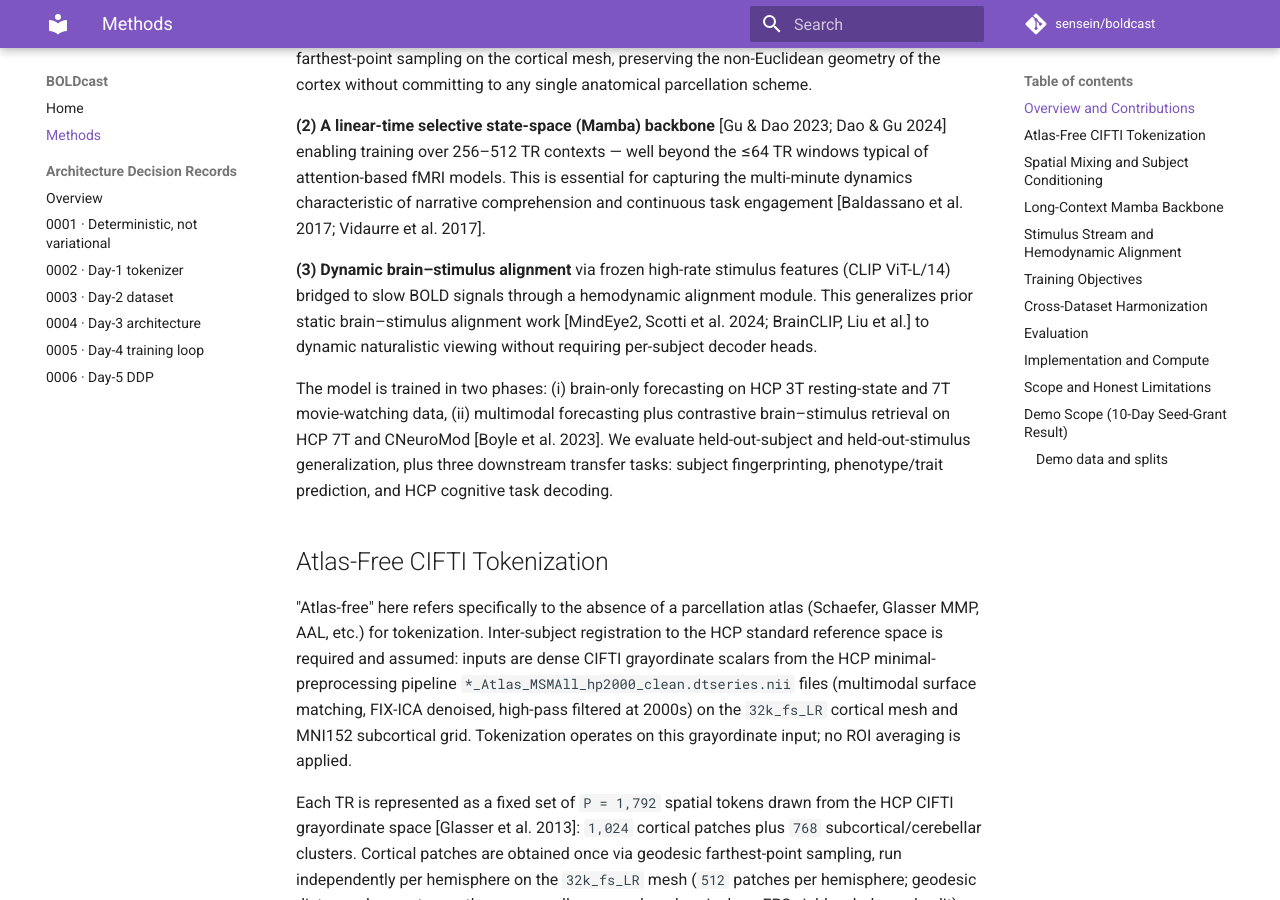
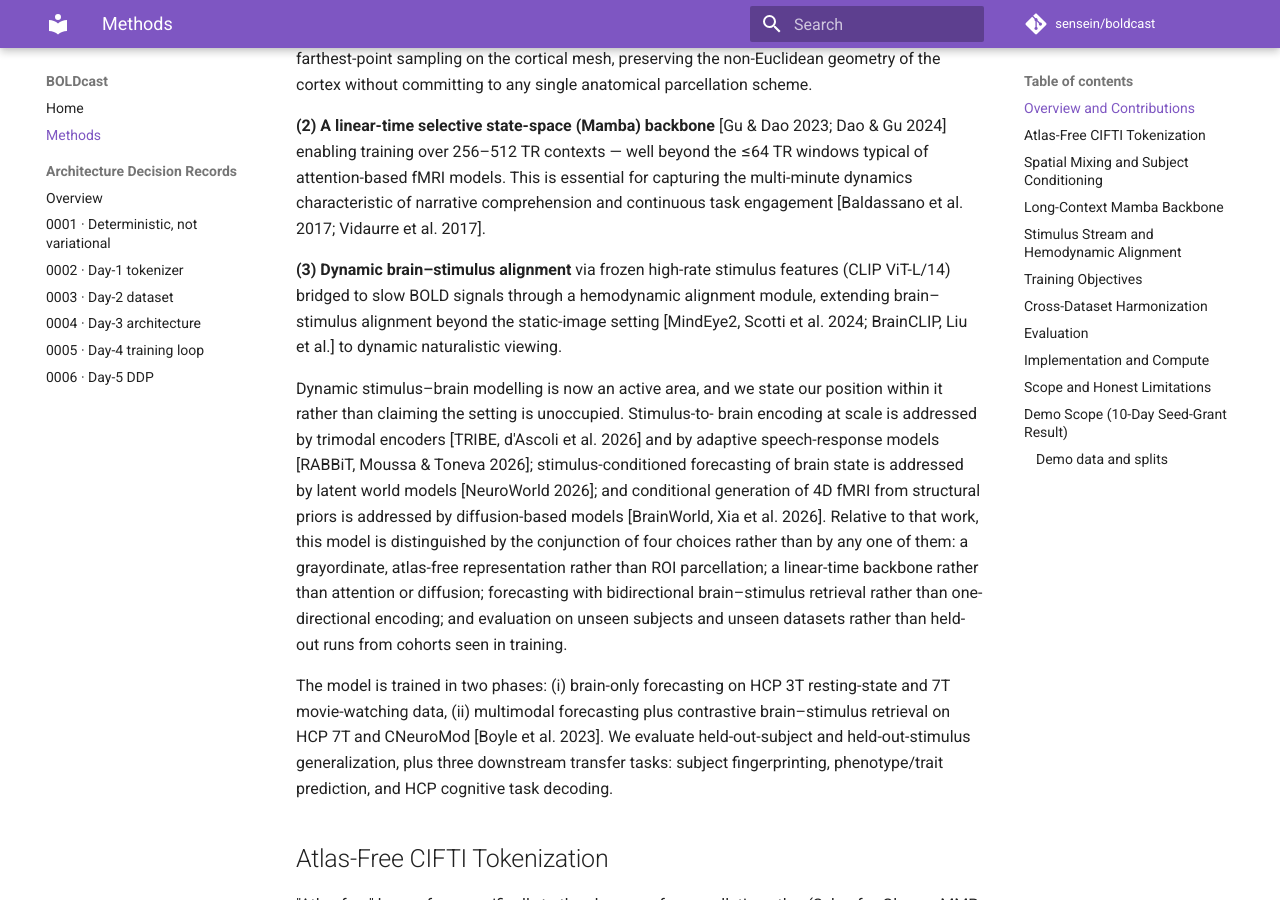
Before and after one commit to sensein/boldcast, an MkDocs documentation site: the page built from docs/methods.md, in a window 1280 px wide and 900 px high, scrolled down 354 px. Built offline with MkDocs 1.6.1 and Material for MkDocs 9.7.7, drawn with Linux system fonts in a browser that asks for light colours; comment, search, counter and statistics services are not loaded.

Commit message:
docs: position the stimulus-alignment contribution against 2026 work
Contribution (3) claimed to generalise static brain-stimulus alignment
"to dynamic naturalistic viewing", with the prior-work list ending at
2024. Dynamic stimulus-brain modelling is now an active area and the
claim reads as stronger than the literature supports.

Name the four lines of 2026 work and state the distinguishing position
explicitly: the conjunction of a grayordinate atlas-free representation,
a linear-time backbone, forecasting with bidirectional retrieval, and
evaluation on unseen subjects and datasets - rather than any one of
those alone.

Contributions (1) and (2) are unchanged; their claims still hold against
the current literature.

```diff
--- a/docs/methods.md
+++ b/docs/methods.md
@@ -23,9 +23,24 @@ Vidaurre et al. 2017].
 
 **(3) Dynamic brain–stimulus alignment** via frozen high-rate stimulus features
 (CLIP ViT-L/14) bridged to slow BOLD signals through a hemodynamic alignment
-module. This generalizes prior static brain–stimulus alignment work
+module, extending brain–stimulus alignment beyond the static-image setting
 [MindEye2, Scotti et al. 2024; BrainCLIP, Liu et al.] to dynamic naturalistic
-viewing without requiring per-subject decoder heads.
+viewing.
+
+Dynamic stimulus–brain modelling is now an active area, and we state our
+position within it rather than claiming the setting is unoccupied. Stimulus-to-
+brain encoding at scale is addressed by trimodal encoders [TRIBE, d'Ascoli et
+al. 2026] and by adaptive speech-response models [RABBiT, Moussa & Toneva
+2026]; stimulus-conditioned forecasting of brain state is addressed by latent
+world models [NeuroWorld 2026]; and conditional generation of 4D fMRI from
+structural priors is addressed by diffusion-based models [BrainWorld, Xia et
+al. 2026]. Relative to that work, this model is distinguished by the
+conjunction of four choices rather than by any one of them: a grayordinate,
+atlas-free representation rather than ROI parcellation; a linear-time backbone
+rather than attention or diffusion; forecasting with bidirectional
+brain–stimulus retrieval rather than one-directional encoding; and evaluation
+on unseen subjects and unseen datasets rather than held-out runs from cohorts
+seen in training.
 
 The model is trained in two phases: (i) brain-only forecasting on HCP 3T
 resting-state and 7T movie-watching data, (ii) multimodal forecasting plus
```
